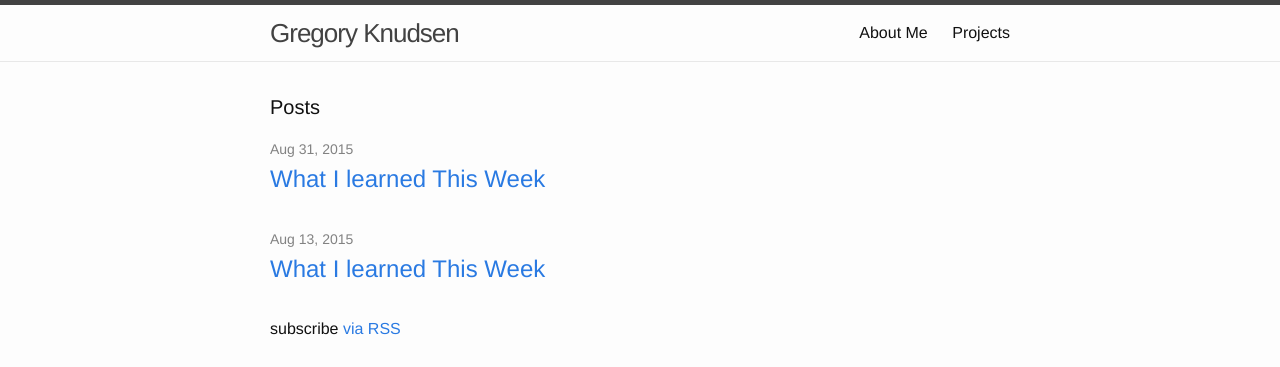
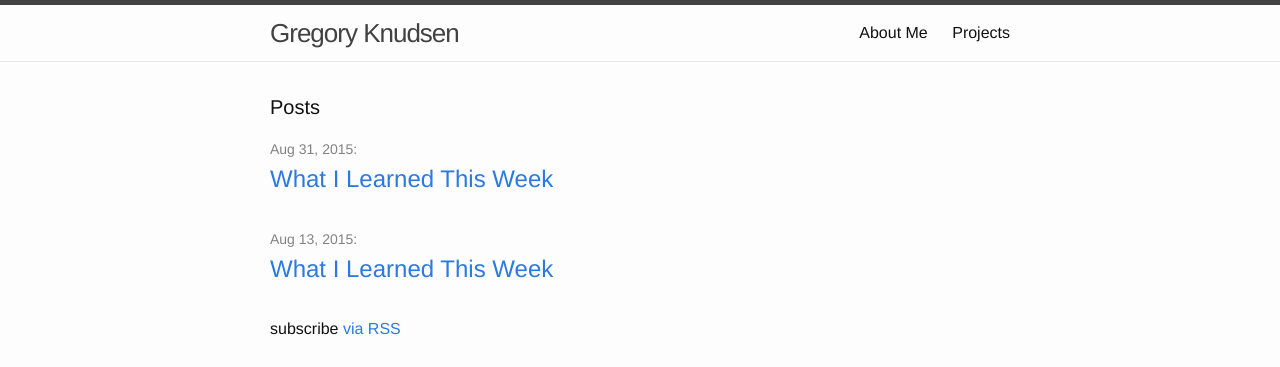
Before and after one commit to gregknudsen/gregknudsen.github.io, a Jekyll site: the page built from index.html, in a window 1280 px wide. Shown: the top 367 px of the page. Built offline with Jekyll 4.4.1, drawn with Linux system fonts in a browser that asks for light colours.

Commit message:
minor layout changes

```diff
--- a/_posts/2015-08-13-what-i-learned.markdown
+++ b/_posts/2015-08-13-what-i-learned.markdown
@@ -1,6 +1,6 @@
 ---
 layout: post
-title:  "What I learned This Week"
+title:  "What I Learned This Week"
 date:   2015-08-13 20:30:43
 ---
 
--- a/_posts/2015-08-31-what-i-learned.markdown
+++ b/_posts/2015-08-31-what-i-learned.markdown
@@ -1,6 +1,6 @@
 ---
 layout: post
-title:  "What I learned This Week"
+title:  "What I Learned This Week"
 date:   2015-08-31 20:30:43
 ---
 
--- a/css/main.scss
+++ b/css/main.scss
@@ -47,3 +47,5 @@
         "layout",
         "syntax-highlighting"
 ;
+
+// Custom CSS
--- a/index.html
+++ b/index.html
@@ -9,11 +9,12 @@
   <ul class="post-list">
     {% for post in site.posts %}
       <li>
-        <span class="post-meta">{{ post.date | date: "%b %-d, %Y" }}</span>
+        <span class="post-meta">{{ post.date | date: "%b %-d, %Y" }}:
+          <a class="post-link" href="{{ post.url | prepend: site.baseurl }}">
+            {{ post.title }}
+          </a>
+        </span>
 
-        <h2>
-          <a class="post-link" href="{{ post.url | prepend: site.baseurl }}">{{ post.title }}</a>
-        </h2>
       </li>
     {% endfor %}
   </ul>
```
